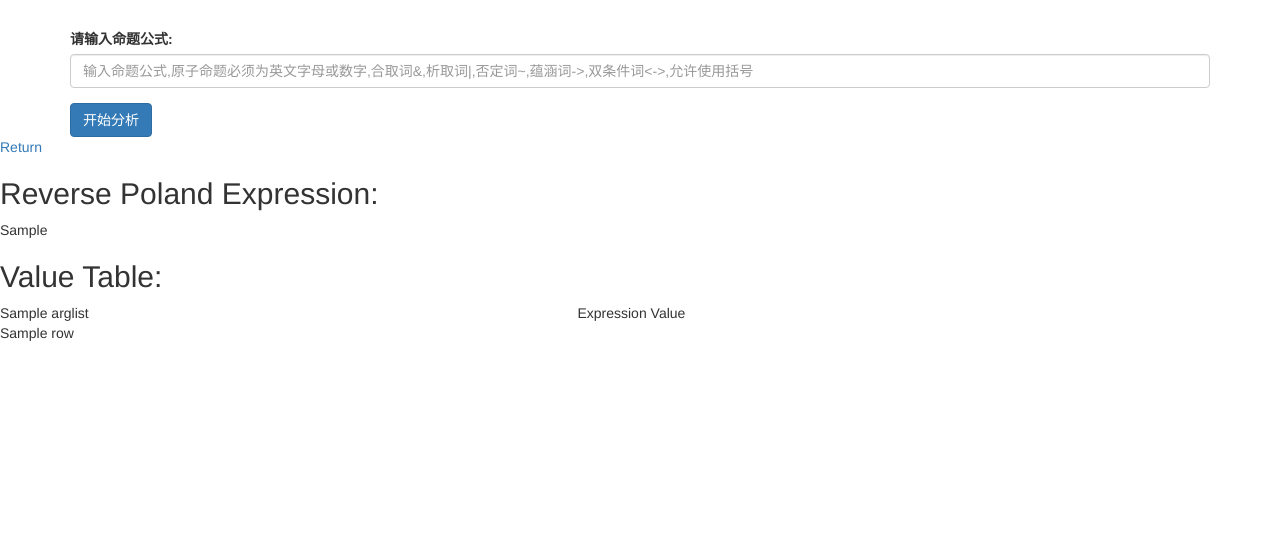
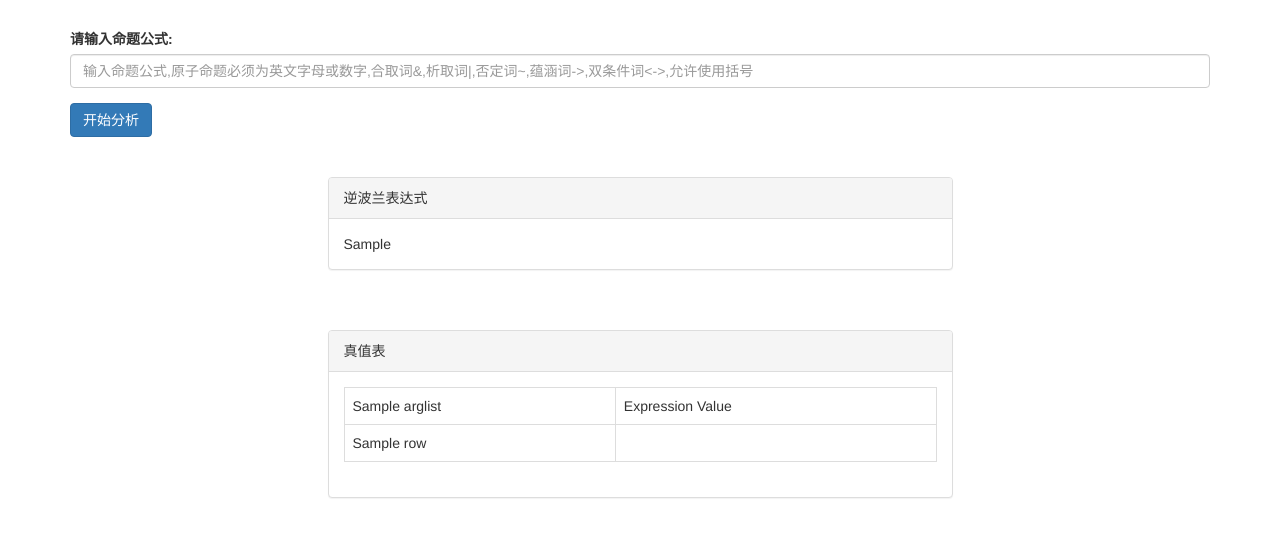
Before and after one commit to mengcz13/logicformula, a Django app: template template/resulttemp.html in a window 1280 px wide. Shown: the part 241-800 px from the top of the page. Run offline with Django 3.2, Linux system fonts and the light colour scheme; the template is opened without the code that fills it: most values are stand-ins (such as "Sample title", 1, 10 or a date in 2020); some libraries are stand-ins or nearby versions.

Commit message:
resultpages

```diff
--- a/template/resulttemp.html
+++ b/template/resulttemp.html
@@ -30,13 +30,26 @@
 </div>
 </div>
 
-<p><a href="/static/homepage.html">Return</a></p>
+<!-- <p><a href="/static/homepage.html">Return</a></p> -->
+<br></br>
+<div class="row">
+<div class="col-sm-3"></div>
+<div class="col-sm-6">
+<div class="panel panel-default">
+  <div class="panel-heading">逆波兰表达式</div>
+  <div class="panel-body">{{reverse_poland}}</div>
+</div>
+</div>
+</div>
+<br></br>
 
-<h2>Reverse Poland Expression:</h2>
-<p>{{reverse_poland}}</p>
-
-<h2>Value Table:</h2>
-<table style="width:100%">
+<div class="row">
+<div class="col-sm-3"></div>
+<div class="col-sm-6">
+<div class="panel panel-default">
+  <div class="panel-heading">真值表</div>
+  <div class="panel-body">
+  <table class="table table-bordered">
   <tr>
   {%for name in arglist%}
   <td>{{name}}</td>
@@ -53,6 +66,10 @@
   {%endfor%}
 
   </table>
+  </div>
+</div>
+</div>
+</div>
 
 </body>
 </html>
```
Lines whose indentation alone changed are shown as unchanged.
